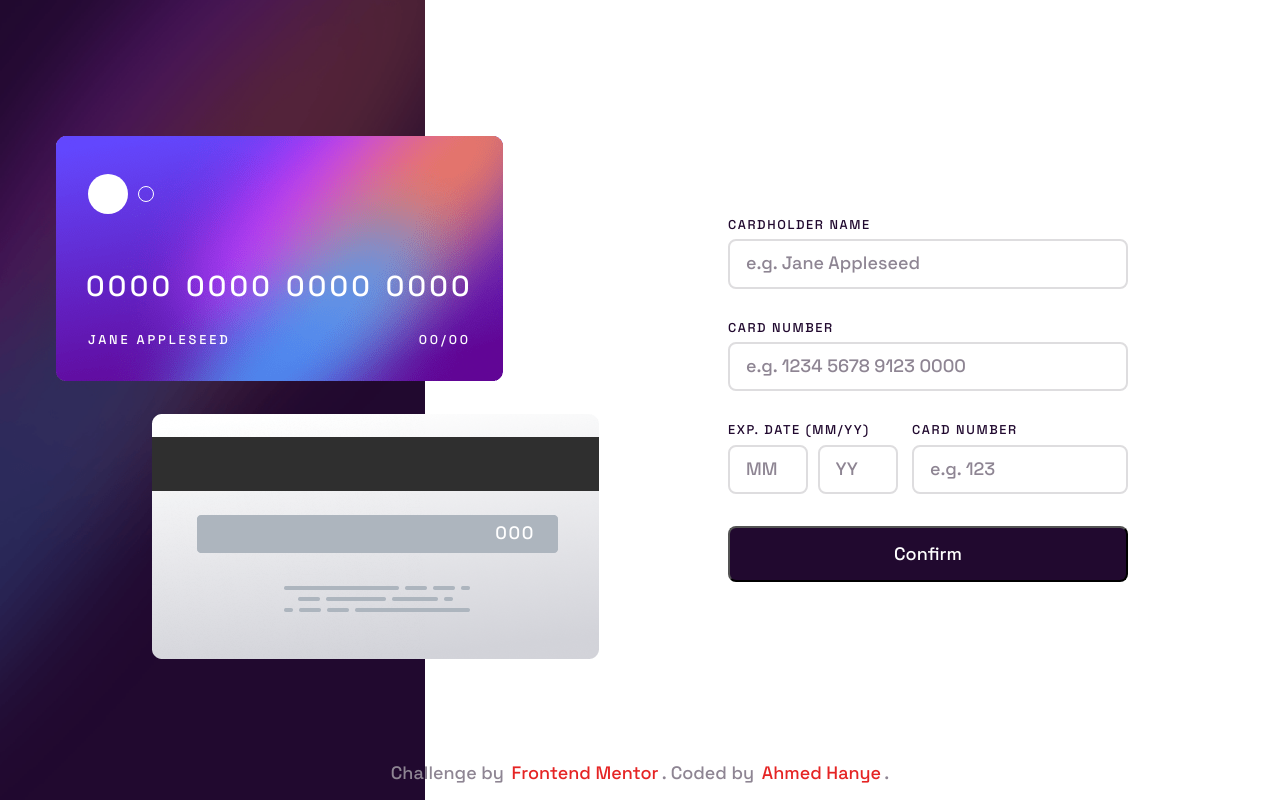
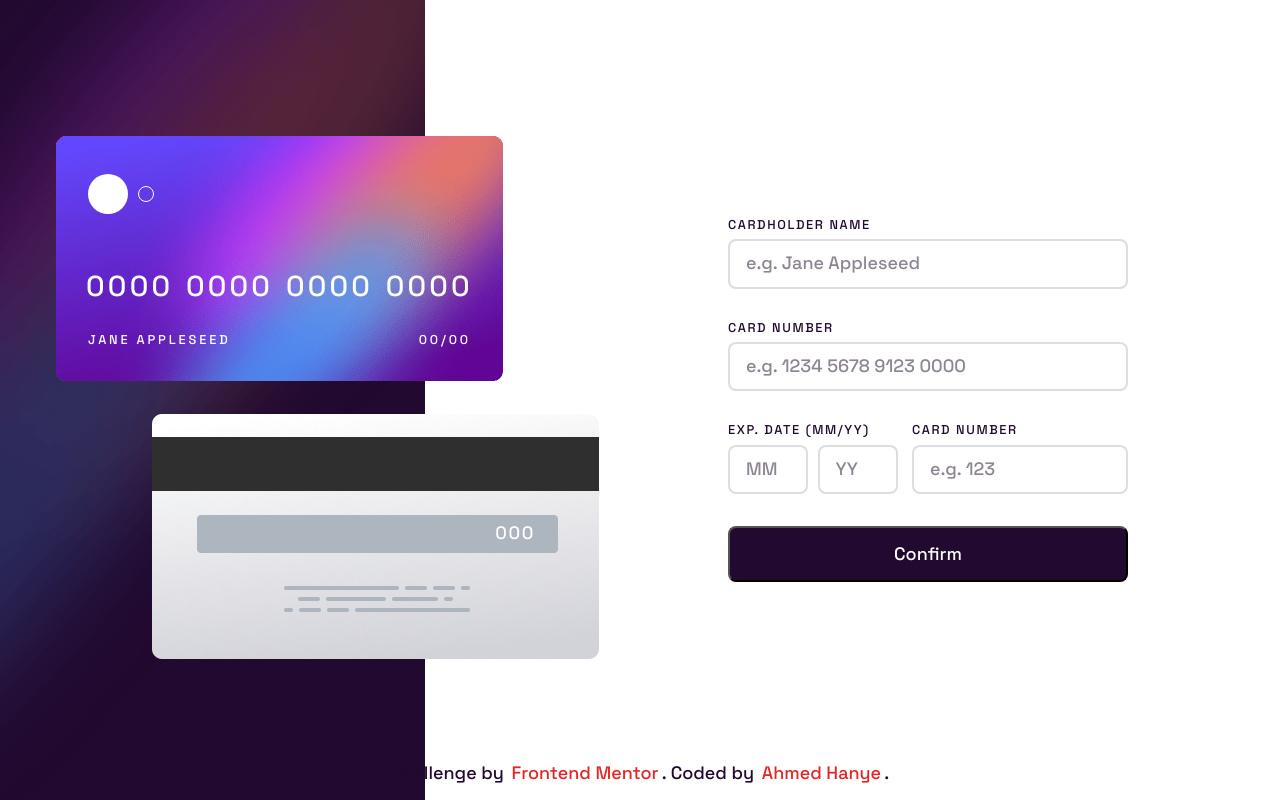
Before and after one commit to AhmedHanye/interactive-card-details-form-main, a plain HTML site: page index.html in a window 1280 px wide. Drawn offline with Linux system fonts and the light colour scheme.

Commit message:
Update main.css

```diff
--- a/css/main.css
+++ b/css/main.css
@@ -212,7 +212,7 @@ input::placeholder {
 #attribution {
   position: absolute;
   bottom: 1rem;
-  color: var(--dark-grayish-violet);
+  color: var(--very-dark-violet);
 }
 #attribution > a {
   color: var(--red);
```
